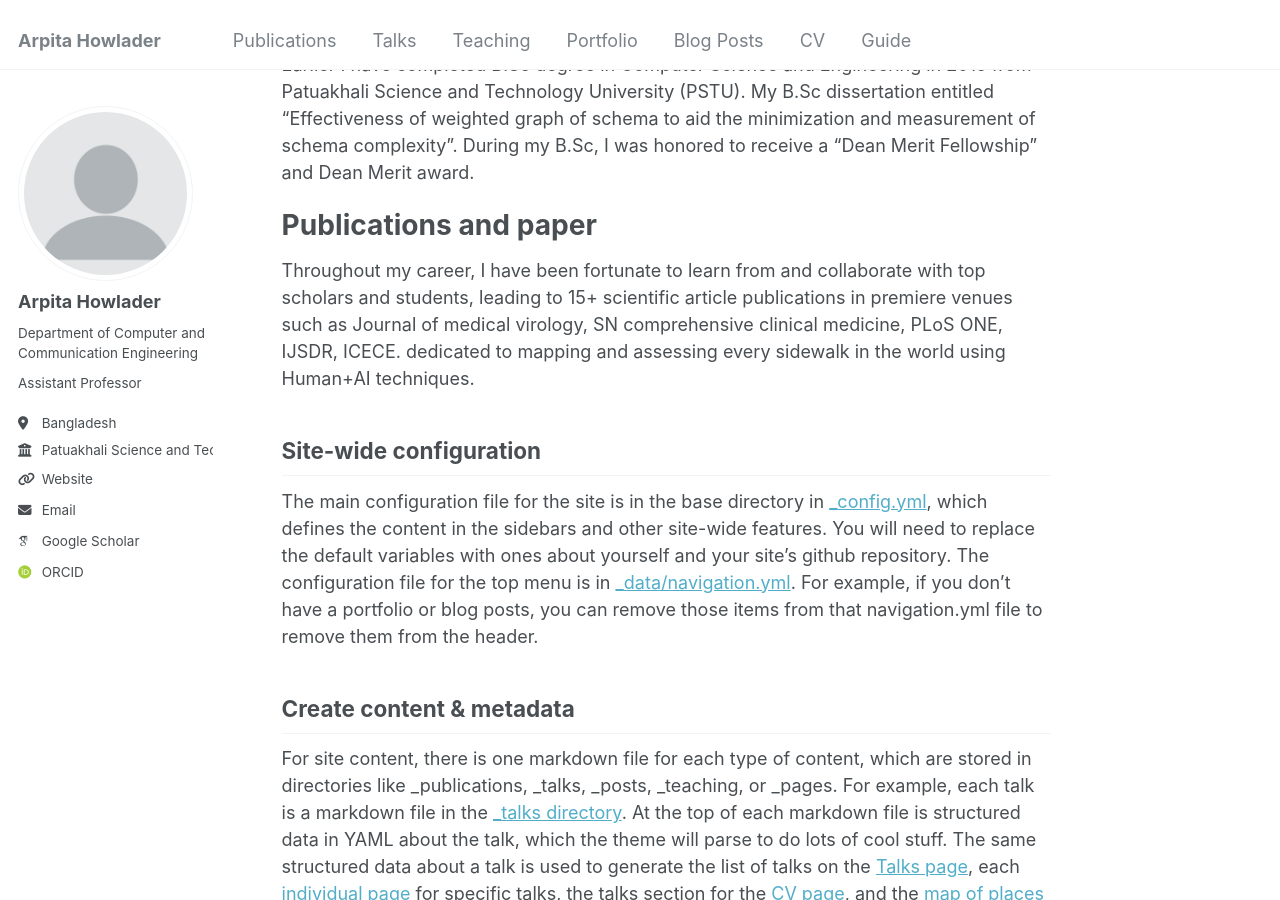
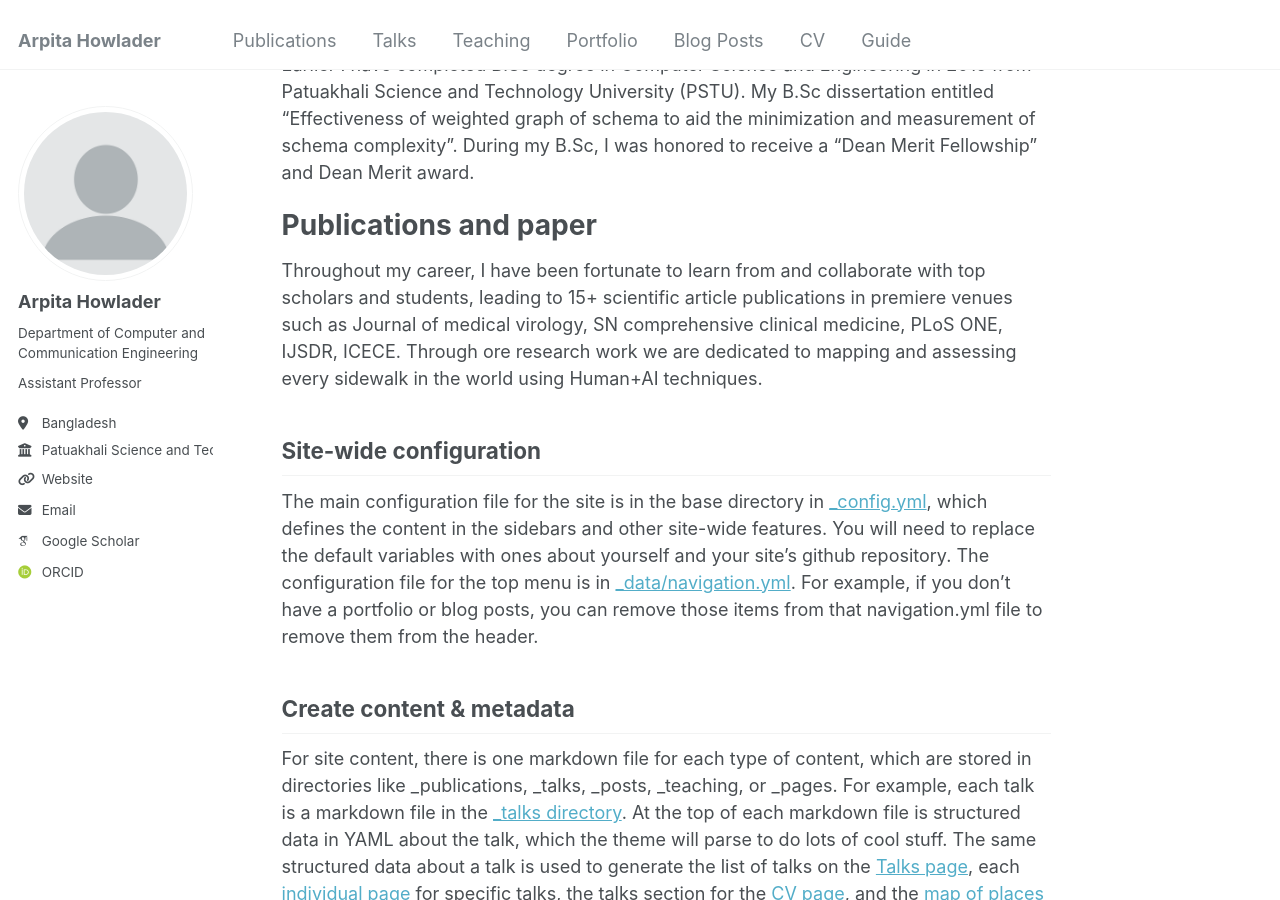
Before and after one commit to arpitahowlader/arpitahowlader.github.io, a Jekyll site: the page built from _pages/about.md, in a window 1280 px wide and 900 px high, scrolled down 597 px. Built offline with Jekyll 4.4.1, drawn with Linux system fonts in a browser that asks for light colours; some web fonts are replaced.

Commit message:
Update about.md

```diff
--- a/_pages/about.md
+++ b/_pages/about.md
@@ -17,8 +17,7 @@ Earlier I have completed B.Sc degree in Computer Science and Engineering in 2015
 
 Publications and paper
 ======
-Throughout my career, I have been fortunate to learn from and collaborate with top scholars and students, leading to 15+ scientific article publications in premiere venues such as Journal of medical virology, SN comprehensive clinical medicine, PLoS ONE, IJSDR, ICECE.
-dedicated to mapping and assessing every sidewalk in the world using Human+AI techniques.
+Throughout my career, I have been fortunate to learn from and collaborate with top scholars and students, leading to 15+ scientific article publications in premiere venues such as Journal of medical virology, SN comprehensive clinical medicine, PLoS ONE, IJSDR, ICECE. Through ore research work we are dedicated to mapping and assessing every sidewalk in the world using Human+AI techniques.
 
 Site-wide configuration
 ------
```
